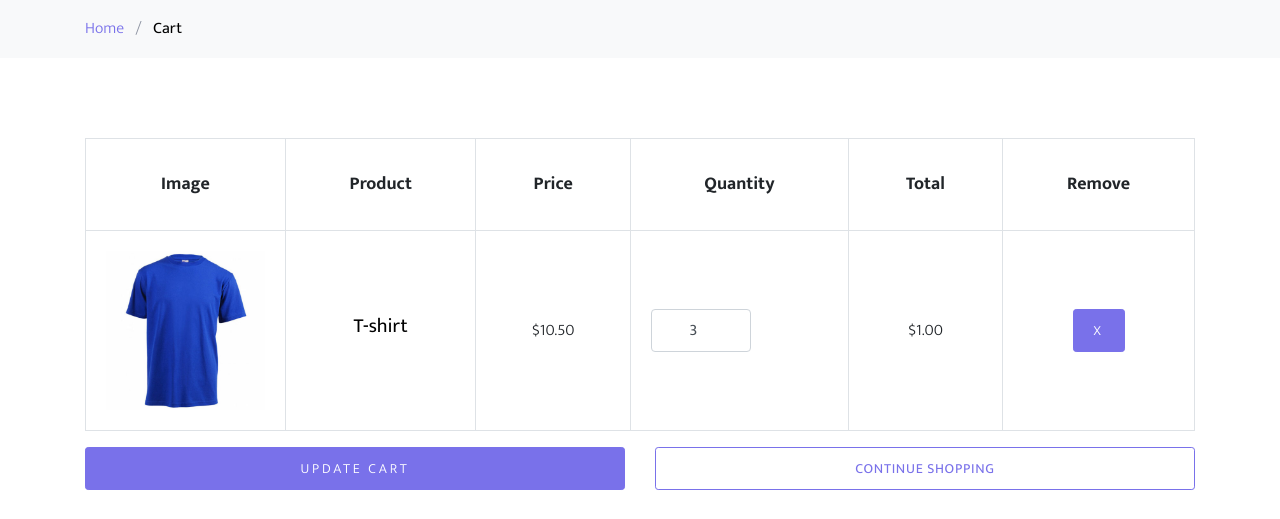
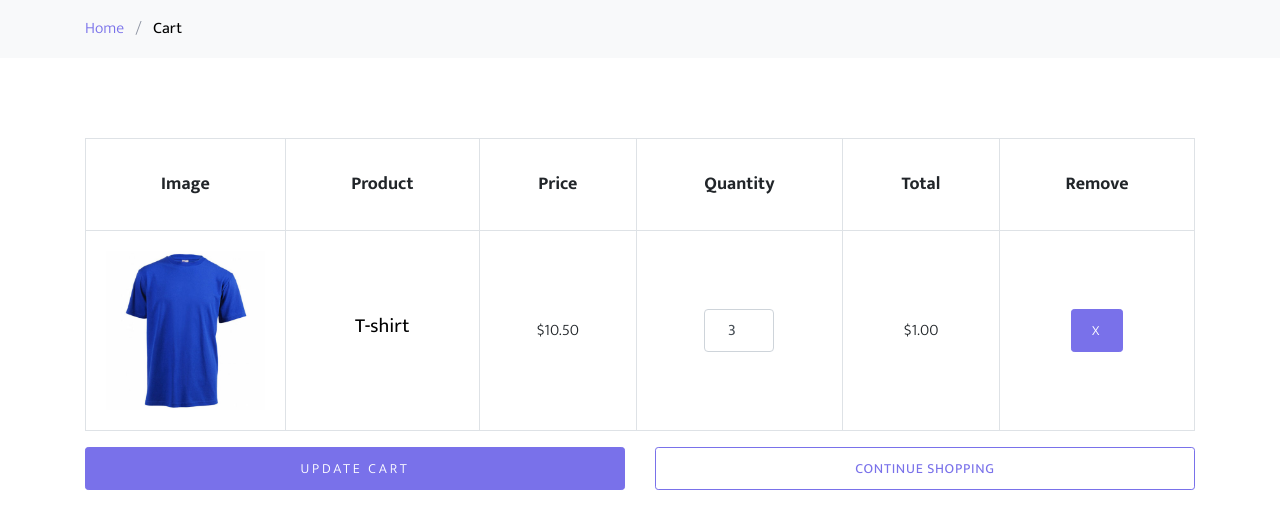
Before and after one commit to Mikku0/e-commerce_django_app, a Django app: template base/templates/base/cart.html in a window 1280 px wide; the page is wider, and only the part inside the window is pictured. Shown: the part 213-732 px from the top of that part. Run offline with Django 5.2, Linux system fonts and the light colour scheme; the template is opened without the code that fills it: values that come from a table or form of the project are taken from there, others are empty; a user stored in the database is signed in; data comes from the database, SQL or seed files in the repository; some libraries are stand-ins or nearby versions; some web fonts are replaced.

Commit message:
updated quantity input css in cart html

```diff
--- a/base/templates/base/cart.html
+++ b/base/templates/base/cart.html
@@ -41,7 +41,7 @@
                                 <td>${{ order_item.item.price }}</td>
                                 <td>
                                     <input type="number" name="quantity_{{ order_item.id }}"
-                                           class="form-control text-center" style="max-width: 100px;"
+                                           class="form-control text-center" style="max-width: 70px; display: inline-block;"
                                            value="{{ order_item.quantity }}">
                                 </td>
                                 <td>${{ order_item.total_price|floatformat:2 }}</td>
--- a/base/views.py
+++ b/base/views.py
@@ -146,6 +146,7 @@ def remove_item(request, order_item_id):
     order_item.delete()
     return redirect('cart')
 
+
 @login_required(login_url='login')
 def update_cart(request):
     if request.method == 'POST':
```
